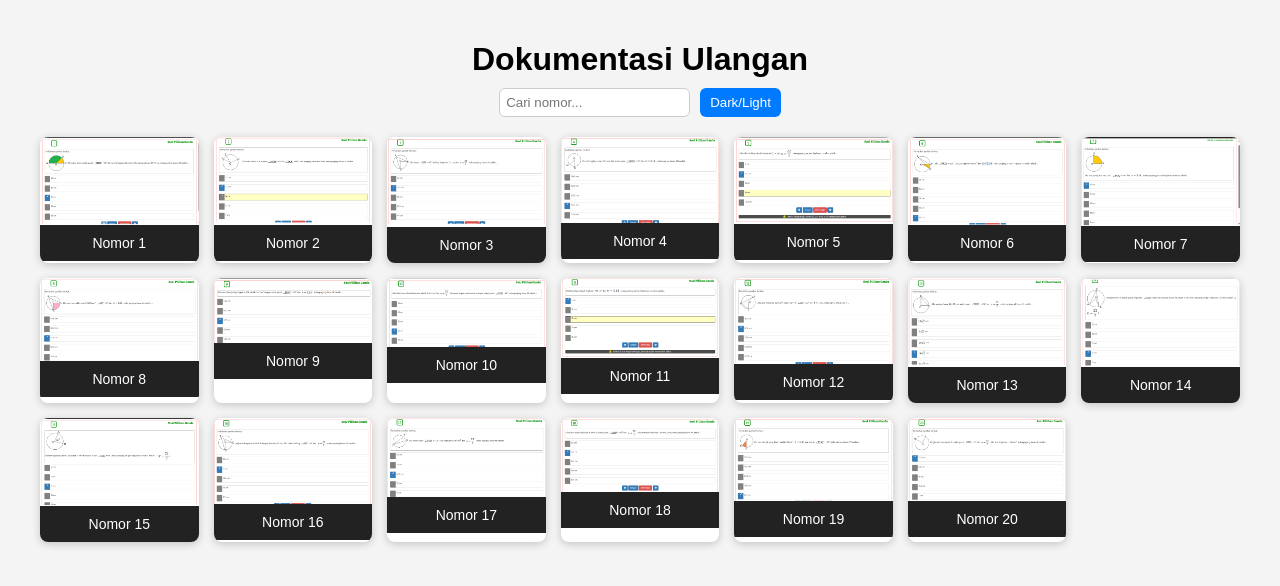
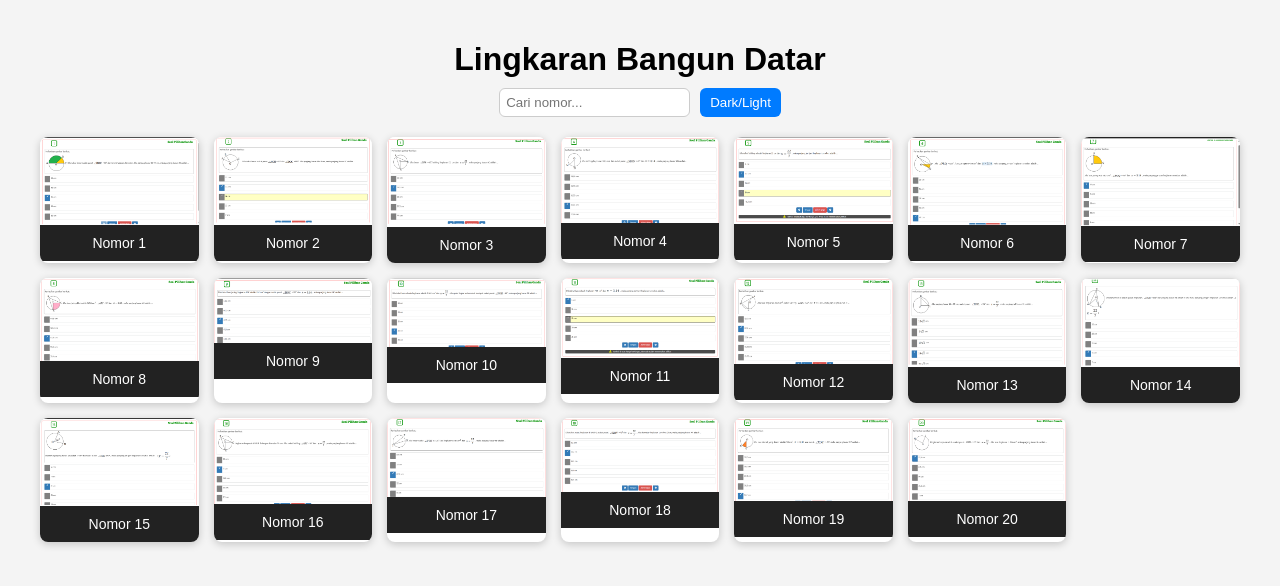
Before and after one commit to MuchammadFachriSyakur/Mathematics-Exam-Documentation, a plain HTML site: page index.html in a window 1280 px wide. Drawn offline with Linux system fonts and the light colour scheme.

Commit message:
Update index.html

```diff
--- a/index.html
+++ b/index.html
@@ -171,7 +171,7 @@
     </style>
   </head>
   <body>
-    <h1>Dokumentasi Ulangan</h1>
+    <h1>Lingkaran Bangun Datar</h1>
     <div class="top-bar">
       <input type="text" id="searchInput" placeholder="Cari nomor..." />
       <button id="toggleTheme">Dark/Light</button>
```
